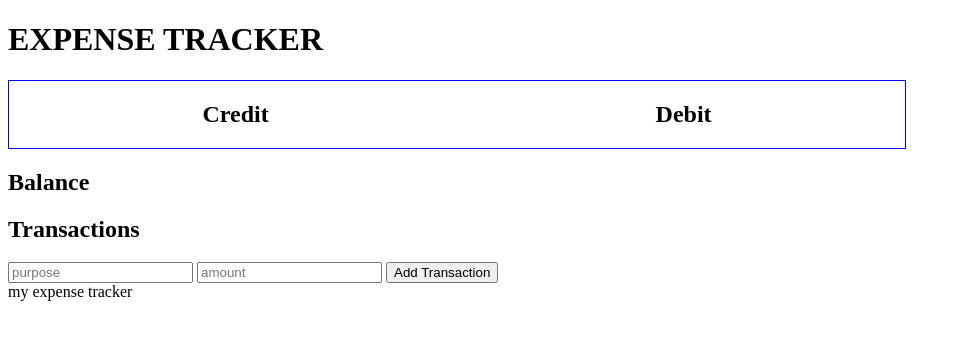
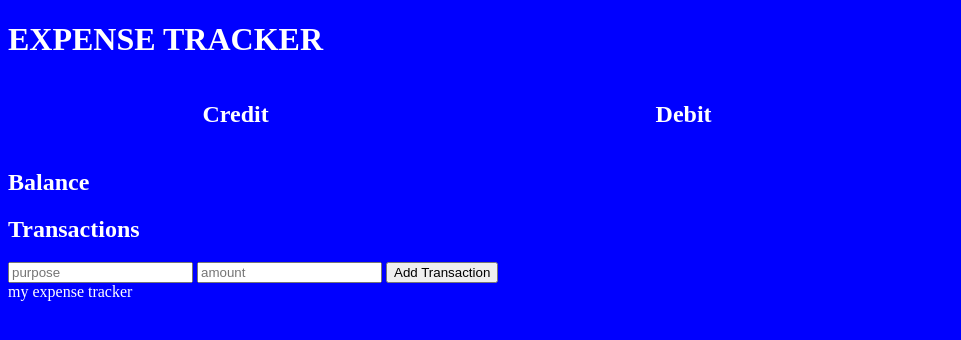
Before and after one commit to Stevepurpose/my-expenses, a plain HTML site: page web-app/index.html in a window 1280 px wide. Shown: the whole page, without its empty margins (0-961 px from the left). Drawn offline with Linux system fonts and the light colour scheme.

Commit message:
added body color

```diff
--- a/web-app/style.css
+++ b/web-app/style.css
@@ -1,6 +1,8 @@
 body{
     width: 100vw;
     height: 100vh;
+    background-color: blue;
+    color: white;
 }
 
 
```
